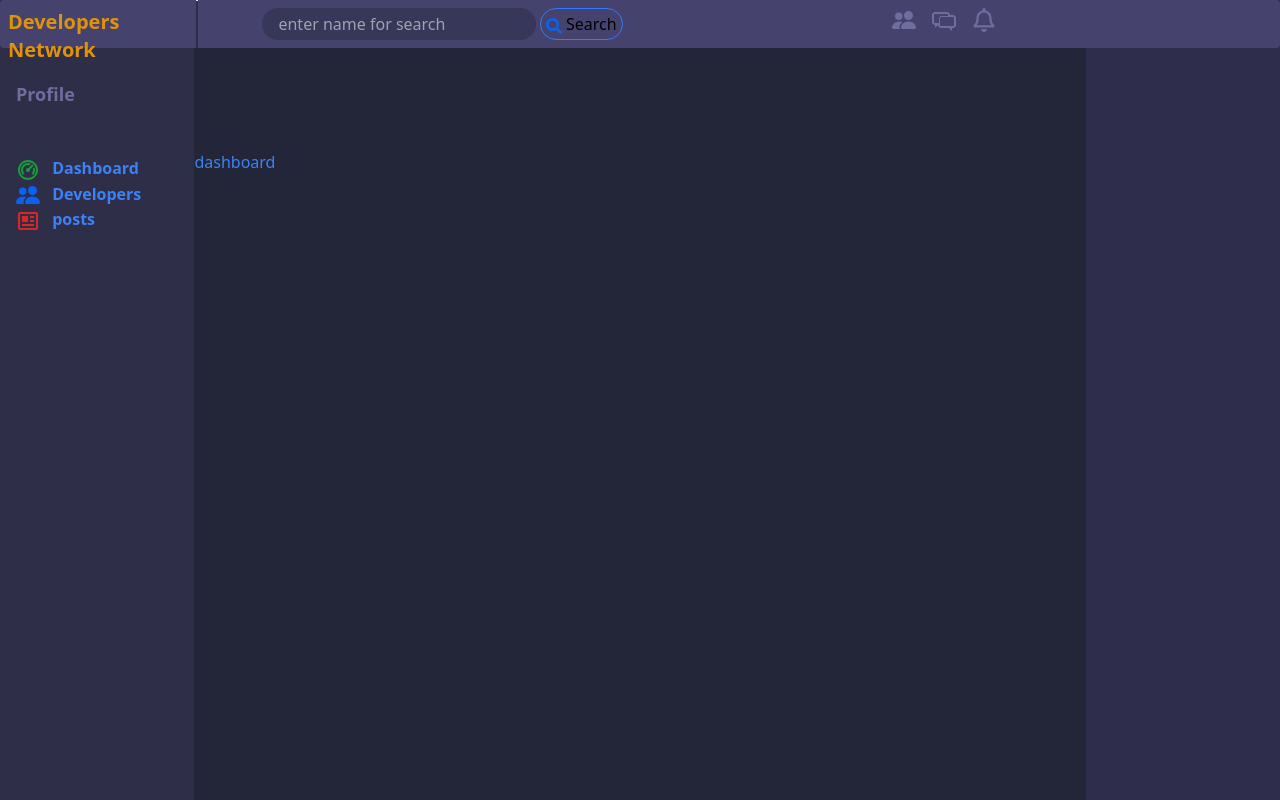
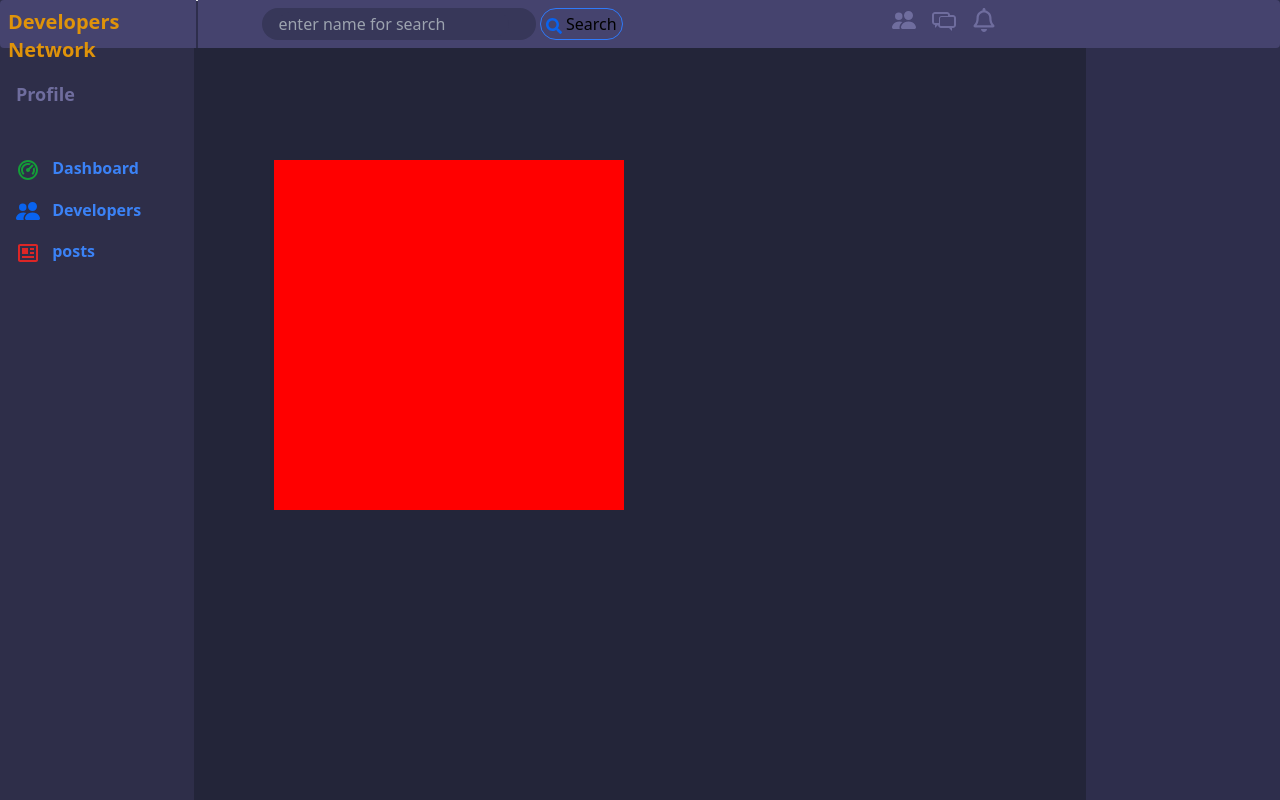
Before and after one commit to gulshanyadav01/Insta-link-Network-frontend, a React (Create React App) app: page /hello in a window 1280 px wide. Built offline with nearby package versions, Linux system fonts and the light colour scheme; no server answers.

Commit message:
yet to come

```diff
--- a/package.json
+++ b/package.json
@@ -15,6 +15,7 @@
     "react": "^17.0.1",
     "react-dom": "^17.0.1",
     "react-icons": "^4.1.0",
+    "react-player": "^2.7.2",
     "react-redux": "^7.2.2",
     "react-router-dom": "^5.2.0",
     "react-scripts": "4.0.1",
--- a/src/Hello.js
+++ b/src/Hello.js
@@ -1,15 +1,12 @@
 import React from "react";
 import { Link } from "react-router-dom"
+import ReactPlayer from 'react-player'
 const Hello = () => {
     return(
-        <div className = "w-full  h-auto bg-gulshan-inner">
-           {/* <div className = "w-2/12 bg-blue-100 active:bg-blue-300  h-screen "> */}
-           <Link to = "#!" class="group text-blue-500 focus:text-yellow-600 ...">
-               <svg class="text-white group-focus:text-yellow-300 ..."></svg>
-               dashboard
-          </Link>
-           {/* </div> */}
-           {/* <h1 className="group bg-blue-500 focus:bg-yellow-600 w-20 h-8 mt-40 gulshan group-focus:bg-yellow-300  ">hello </h1> */}
+        <div className = "w-full  h-auto">
+          <div className = "w-64 h-64 mt-40 ml-20 ">
+               <ReactPlayer controls url ='https://www.youtube.com/watch?v=zMJMPIn04bM' height = "350px" width = "350px" style = {{backgroundColor:"red"}} />
+          </div>
 
         </div>
     )
--- a/src/components/Layout/SidebarLeft.js
+++ b/src/components/Layout/SidebarLeft.js
@@ -40,9 +40,9 @@ const  SidebarLeft = ({auth: {isAuthenticated, loading, user}})  => {
                     {isAuthenticated && !loading && (<Link to = {`/profile/${user._id}`}><h1 className = "text-royalblue-400 capitalize font-bold ml-2 mt-1 hover:underline">{user.name}</h1></Link>)}
                 </div>
                 <div className  = "mt-8 ">
-                    <div className = "flex"> <Link to = "/dashboard" className="group  text-blue-500 focus:text-yellow-600 font-bold "> <RiDashboard2Line className="w-6 h-6 text-limegreen-600 mr-2 inline  group-focus:text-yellow-300 "/> Dashboard </Link> </div>
-                    <div className = "flex"> <Link to = "/profiles" className="group  text-blue-500 focus:text-yellow-600 font-bold group-focus:text-yellow-300"> <BsFillPeopleFill className="w-6 h-6 text-royalblue-600 mr-2 inline  group-focus:text-yellow-300 "/> Developers </Link> </div>
-                    <div className = "flex"> <Link to = "/posts" className="group  text-blue-500 focus:text-yellow-600 font-bold "> <BiNews className="w-6 h-6 text-red-600 mr-2 inline  group-focus:text-yellow-300 "/> posts </Link> </div>
+                    <div className = "flex mt-4"> <Link to = "/dashboard" className="group  text-blue-500 focus:text-yellow-600 font-bold "> <RiDashboard2Line className="w-6 h-6 text-limegreen-600 mr-2 inline  group-focus:text-yellow-300 "/> Dashboard </Link> </div>
+                    <div className = "flex mt-4"> <Link to = "/profiles" className="group  text-blue-500 focus:text-yellow-600 font-bold group-focus:text-yellow-300"> <BsFillPeopleFill className="w-6 h-6 text-royalblue-600 mr-2 inline  group-focus:text-yellow-300 "/> Developers </Link> </div>
+                    <div className = "flex mt-4"> <Link to = "/posts" className="group  text-blue-500 focus:text-yellow-600 font-bold "> <BiNews className="w-6 h-6 text-red-600 mr-2 inline  group-focus:text-yellow-300 "/> posts </Link> </div>
                 </div>
                     {/* <Link to = "/profiles" className="group text-blue-500 focus:text-yellow-600 font-bold "> <BsFillPeopleFill className="w-6 h-6 text-orange-600 mr-2 inline  group-focus:text-yellow-300 "/> Developers </Link>
                     <Link to = "/posts" className="group text-blue-500 focus:text-yellow-600 font-bold "> <BiNews className="w-6 h-6 text-orange-600 mr-2 inline  group-focus:text-yellow-300 "/> News </Link>
--- a/src/components/posts/PostItem.js
+++ b/src/components/posts/PostItem.js
@@ -42,7 +42,7 @@ const Post = ({ auth,addLike, removeLike, deletePost ,  post: { _id, name, text,
                             <div className = ''>
                                      {
                                         !auth.loading && user === auth.user._id && (
-                                            <BsThreeDots className = "w-6 h-6 mr-3 text-gulshan-fontc " onClick = {() => {
+                                            <BsThreeDots className = "w-6 h-6 mr-3 cursor-pointer text-gulshan-fontc " onClick = {() => {
                                                 setShowDiv(!showDiv)
 
                                             }}/>
@@ -65,9 +65,9 @@ const Post = ({ auth,addLike, removeLike, deletePost ,  post: { _id, name, text,
                             </div>
                             <div className = "flex ">
                                     {/* <button className = "w-16 h-8 bg-blue-200 hover:bg-royalblue-300 ml-1 rounded " onClick = {() => removeLike(_id)}><AiOutlineDislike className = "w-8 h-8 ml-3  text-royalblue-500 inline"/></button>  */}
-                                    <BiCommentDetail className = "w-6 h-6 mt-4 ml-12 text-gulshan-fontc hover:text-royalblue-500"/>
+                                    <BiCommentDetail className = "w-6 h-6 mt-4 ml-12 cursor-pointer text-gulshan-fontc hover:text-royalblue-500" onClick = {() => { setShowComment(!showComment)}} />
                                     {/* <button className = "m-1" onClick = {() => { setShowComment(!showComment)}} "><Link to = {`/post/${_id}`} className = "font-bold text-sm hover:text-royalblue-600 >Comment</Link></button> */}
-                                    <button className = "ml-1 mt-1 mr-1" onClick = {() => { setShowComment(!showComment)}} > comments</button>
+                                    <h1 className = "ml-1 mt-3 cursor-pointer mr-1 text-gulshan-fontc font-bold hover:text-royalblue-500" onClick = {() => { setShowComment(!showComment)}} > comments</h1>
                                     {/* {
                                         !auth.loading && user === auth.user._id && (
                                             <button className = " w-16 h-8  ml-1 bg-red-400 hover:bg-red-600 rounded font-bold text-xs" onClick = {() => deletePost(_id)}>Delete</button>
```
Also changed, not shown: 2 other files (tests, documents, lock files or other folders).
